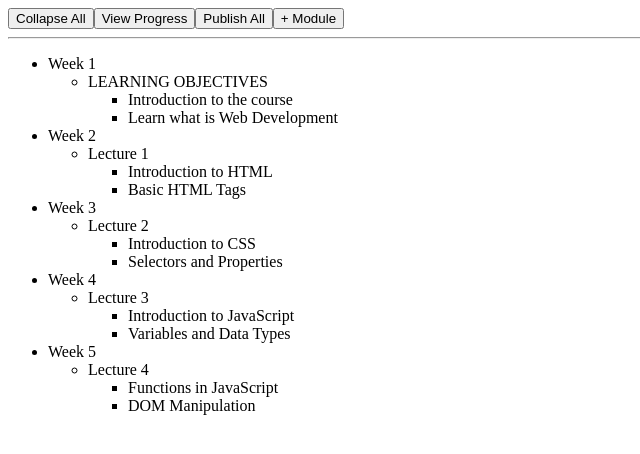
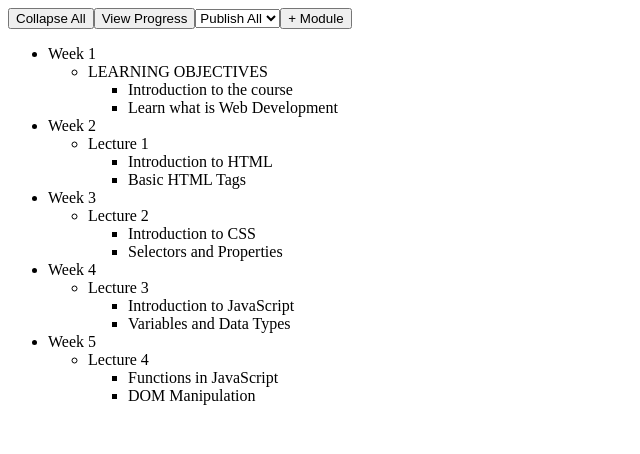
Before and after one commit to Rushikesh36/kambaz-next-js-app, a Next.js app: page /Courses/1/Modules in a window 1280 px wide. Shown: the top 454 px of the page, without its empty margins (0-640 px from the left). Built offline with nearby package versions, Linux system fonts and the light colour scheme.

Commit message:
Added boilerplate pages and fixed minor issues in button and layout

```diff
--- a/app/(Kambaz)/Courses/[cid]/Home/Status.tsx
+++ b/app/(Kambaz)/Courses/[cid]/Home/Status.tsx
@@ -3,6 +3,7 @@ export default function CourseStatus() {
         <div id="wd-course-status">
             <h2>Course Status</h2>
             <button>Unpublish</button> <button>Publish</button>
+            <br />
             <button>Import Existing Content</button><br />
             <button>Import from Commons</button><br />
             <button>Choose Home Page</button><br />
--- a/app/(Kambaz)/Courses/[cid]/Modules/page.tsx
+++ b/app/(Kambaz)/Courses/[cid]/Modules/page.tsx
@@ -3,9 +3,10 @@ export default function Modules() {
         <div>
             <button>Collapse All</button>
             <button>View Progress</button>
-            <button>Publish All</button>
+            <select name="" id="">
+                <option value="Publish All">Publish All</option>
+            </select>
             <button>+ Module</button>
-            <hr />
             {/* Implement Collapse All button, View Progress button, etc. */}
             <ul id="wd-modules">
                 {/* Module 1 */}
```
Also changed, not shown: app/(Kambaz)/Courses/[cid]/Grades/page.tsx (added, +7 -0 lines), app/(Kambaz)/Courses/[cid]/People/Table/page.tsx (added, +7 -0 lines), app/(Kambaz)/Courses/[cid]/People/page.tsx (added, +7 -0 lines), app/(Kambaz)/Courses/[cid]/Piazza/page.tsx (added, +7 -0 lines), app/(Kambaz)/Courses/[cid]/Quizzes/page.tsx (added, +7 -0 lines), app/(Kambaz)/Courses/[cid]/Zoom/page.tsx (added, +7 -0 lines).
